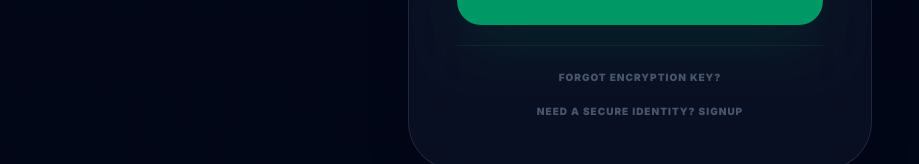
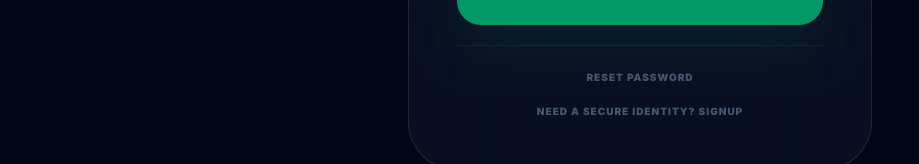
Before and after one commit to bizimanajeanluc/virelchat, a React (Vite) app: page / in a window 1280 px wide. Both pictures are taken after a click on the button "ESTABLISH LINK". Shown: the part 590-754 px from the top of the page, without its empty margins (0-919 px from the left). Built offline with nearby package versions, Linux system fonts and the light colour scheme.

Commit message:
Add Reset Password button on login screen

```diff
--- a/src/components/Auth.tsx
+++ b/src/components/Auth.tsx
@@ -241,8 +241,8 @@ export const Auth: React.FC<AuthProps> = ({ onLogin }) => {
 
             <div className="pt-6 border-t border-white/5 text-center space-y-3">
               {mode === 'login' && (
-                <button type="button" onClick={() => { setMode('forgot'); setError(''); setSuccessMessage(''); }} className="block text-[10px] font-black text-slate-600 uppercase tracking-widest hover:text-amber-500 transition-colors mx-auto">
-                  Forgot Encryption Key?
+                <button type="button" onClick={() => { setMode('forgot'); setError(''); setSuccessMessage(''); clearForm(); }} className="block text-[10px] font-black text-slate-600 uppercase tracking-widest hover:text-amber-500 transition-colors mx-auto">
+                  Reset Password
                 </button>
               )}
               <button type="button" onClick={() => { setMode(mode === 'login' || mode === 'forgot' ? 'signup' : 'login'); setError(''); setSuccessMessage(''); }} className="text-[10px] font-black text-slate-600 uppercase tracking-widest hover:text-emerald-500 transition-colors">
```
